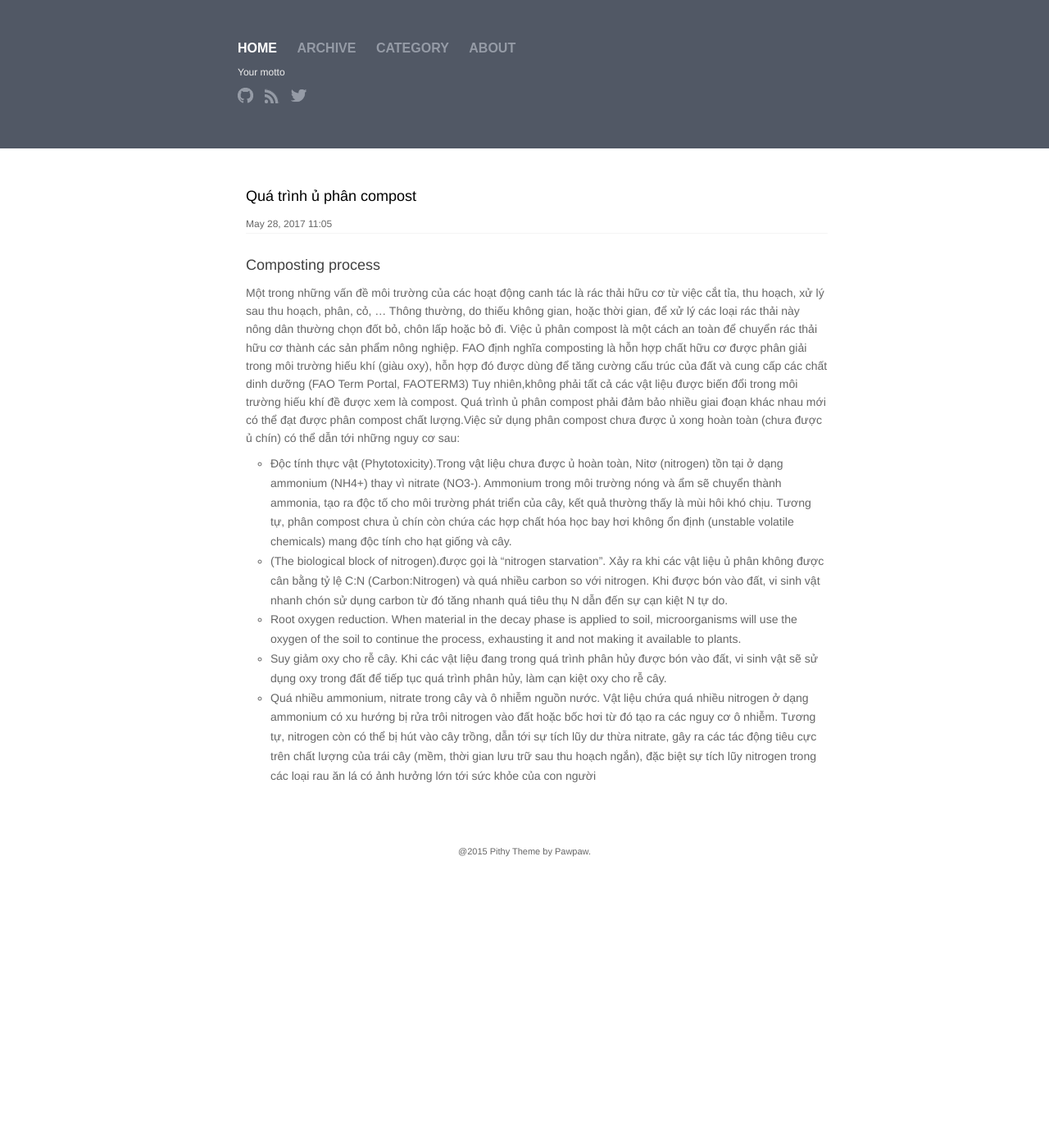
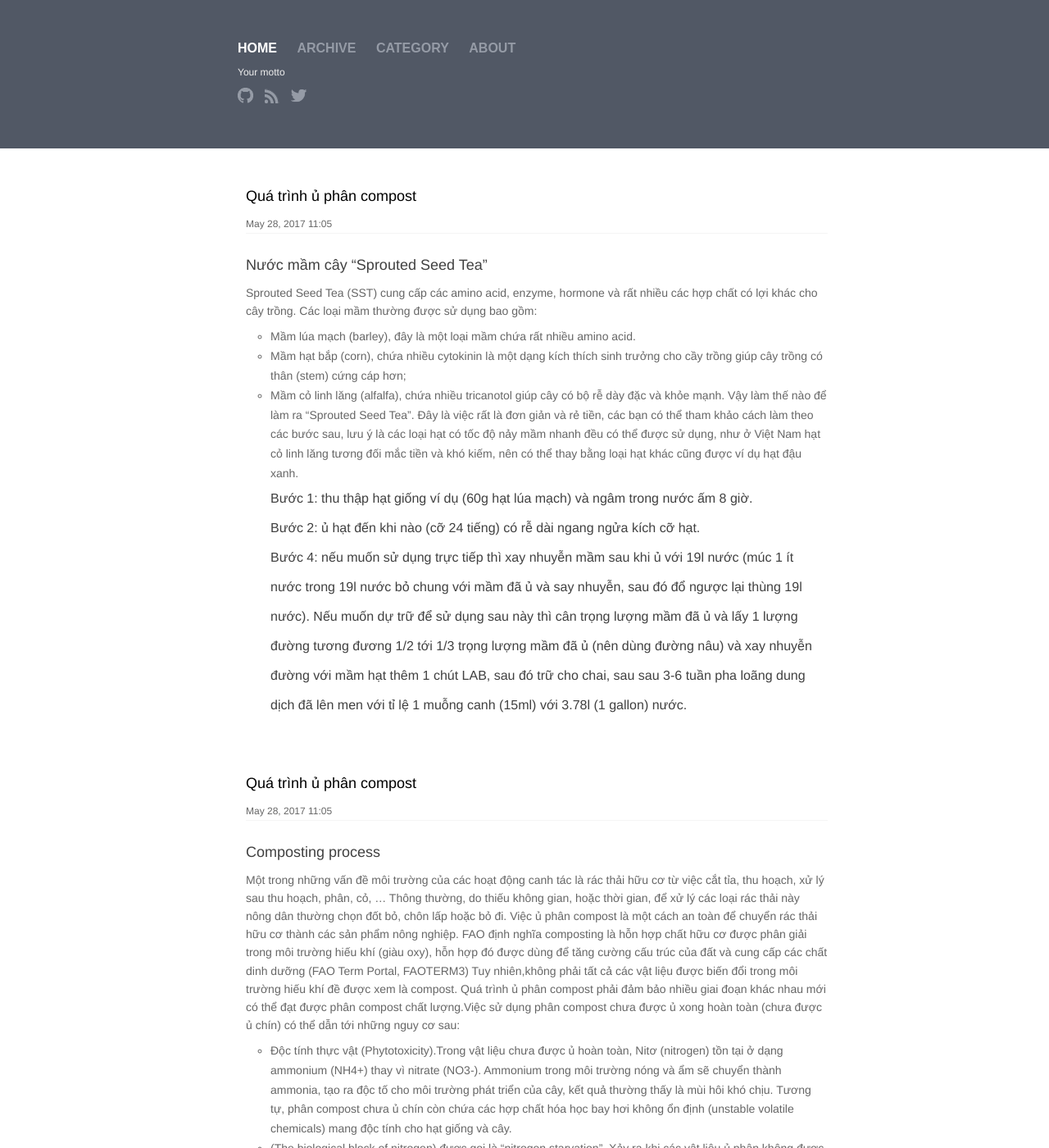
Before and after one commit to oa-farm/oa-farm.github.io, a Jekyll site: the page built from index.html, in a window 1280 px wide and 1400 px high. Shown: the whole window at 82% size. Built offline with Jekyll 4.4.1, drawn with Linux system fonts in a browser that asks for light colours.

Commit message:
add sst post

```diff
--- a/_includes/footer.html
+++ b/_includes/footer.html
@@ -1,5 +1,5 @@
 <footer class="footer">
   <div id="gotop">^</div>
   <br>
-	@2015 Pithy Theme by Pawpaw.
+	@2017 oa-farm.
 </footer>
--- /dev/null
+++ b/_posts/2017-06-29-sprouted seed tea.md
@@ -0,0 +1,15 @@
+---
+layout: post
+title:  "Quá trình ủ phân compost"
+date:   2017-05-28 11:30:00
+categories: Organic Fertilizers
+---
+### Nước mầm cây "Sprouted Seed Tea"
+Sprouted Seed Tea (SST) cung cấp các amino acid, enzyme, hormone và rất nhiều các hợp chất có lợi khác cho cây trồng. Các loại mầm thường được sử dụng bao gồm:
+* Mầm lúa mạch (barley), đây là một loại mầm chứa rất nhiều amino acid.
+* Mầm hạt bắp (corn), chứa nhiều cytokinin là một dạng kích thích sinh trưởng cho cầy trồng giúp cây trồng có thân (stem) cứng cáp hơn;
+* Mầm cỏ linh lăng (alfalfa), chứa nhiều tricanotol giúp cây có bộ rễ dày đặc và khỏe mạnh.
+Vậy làm thế nào để làm ra "Sprouted Seed Tea". Đây là việc rất là đơn giản và rẻ tiền, các bạn có thể tham khảo cách làm theo các bước sau, lưu ý là các loại hạt có tốc độ nảy mầm nhanh đều có thể được sử dụng, như ở Việt Nam hạt cỏ linh lăng tương đối mắc tiền và khó kiếm, nên có thể thay bằng loại hạt khác cũng được ví dụ hạt đậu xanh.
+#### Bước 1: thu thập hạt giống ví dụ (60g hạt lúa mạch) và ngâm trong nước ấm 8 giờ.
+#### Bước 2: ủ hạt đến khi nào (cỡ 24 tiếng) có rễ dài ngang ngửa kích cỡ hạt.
+#### Bước 4: nếu muốn sử dụng trực tiếp thì xay nhuyễn mầm sau khi ủ với 19l nước (múc 1 ít nước trong 19l nước bỏ chung với mầm đã ủ và say nhuyễn, sau đó đổ ngược lại thùng 19l nước). Nếu muốn dự trữ để sử dụng sau này thì cân trọng lượng mầm đã ủ và lấy 1 lượng đường tương đương 1/2 tới 1/3 trọng lượng mầm đã ủ (nên dùng đường nâu) và xay nhuyễn đường với mầm hạt thêm 1 chút LAB, sau đó trữ cho chai, sau sau 3-6 tuần pha loãng dung dịch đã lên men với tỉ lệ 1 muỗng canh (15ml) với 3.78l (1 gallon) nước.
--- a/about.html
+++ b/about.html
@@ -4,5 +4,6 @@ layout: default
 
 <div class="about">
 <br>
-You can edit about.html to custom this.
+Đây là blog của nông trại oa-farm. Là nơi chia sẻ các kiến thức tổng hợp được và kinh nghiệm từ các quá trình làm việc của oa-farm ở tất cả các lĩnh vực có liên quan.
+Đồng thời là nơi giới thiệu chi tiết các sản phẩm của oa-farm
 </div>
```
